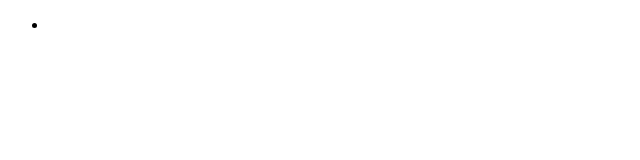
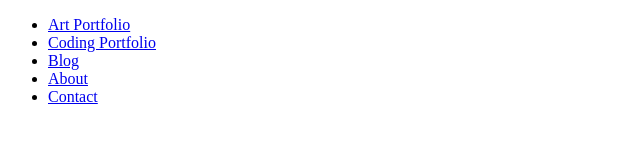
Before and after one commit to estersey12/hello-world-3, a plain HTML site: page Index.html in a window 1280 px wide. Shown: the whole page, without its empty margins (0-640 px from the left). Drawn offline with Linux system fonts and the light colour scheme.

Commit message:
Update Index.html

```diff
--- a/Index.html
+++ b/Index.html
@@ -7,7 +7,11 @@
   <div class="">
     <nav>
       <ul>
-        <li></li>
+        <li><a href="#">Art Portfolio</a></li>
+        <li><a href="#">Coding Portfolio</a></li>
+        <li><a href="#">Blog</a></li>
+        <li><a href="#">About</a></li>
+        <li><a href="#">Contact</a></li>
       </ul>
     </nav>
   </div>
```
